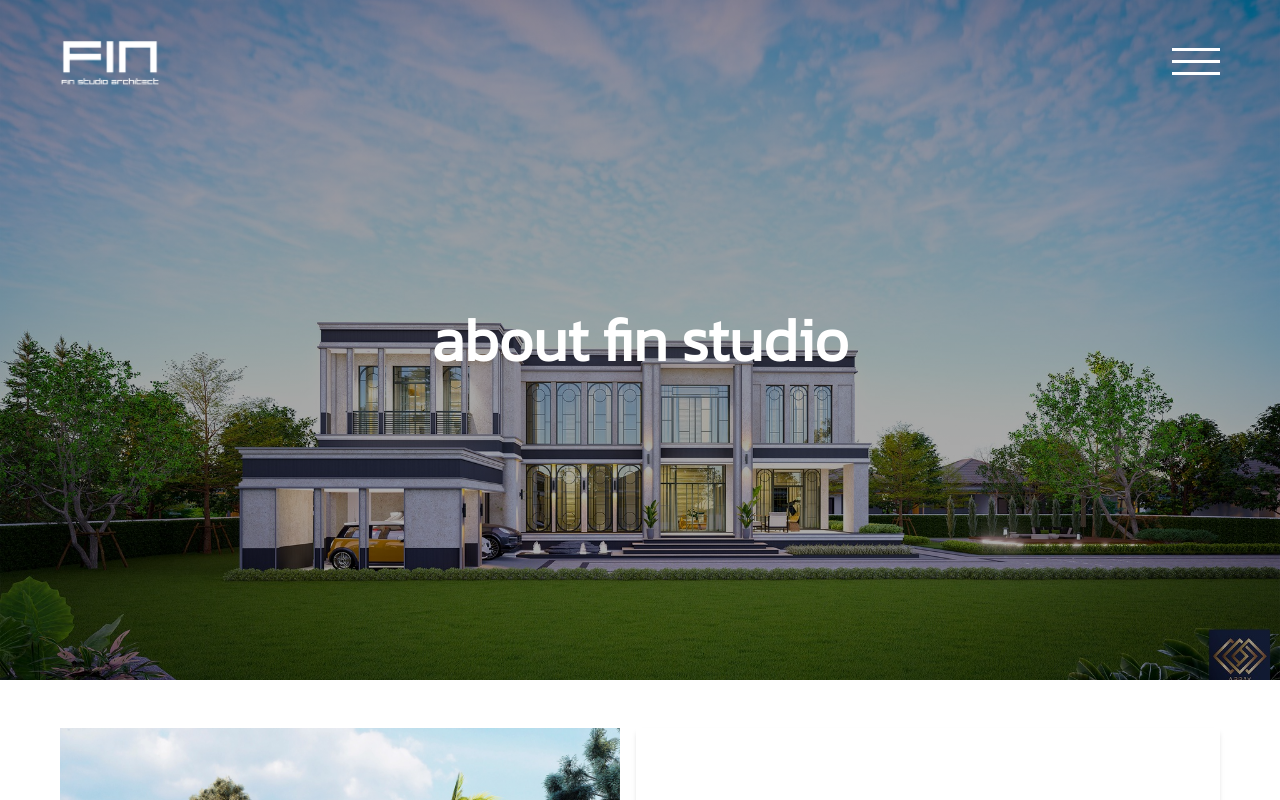
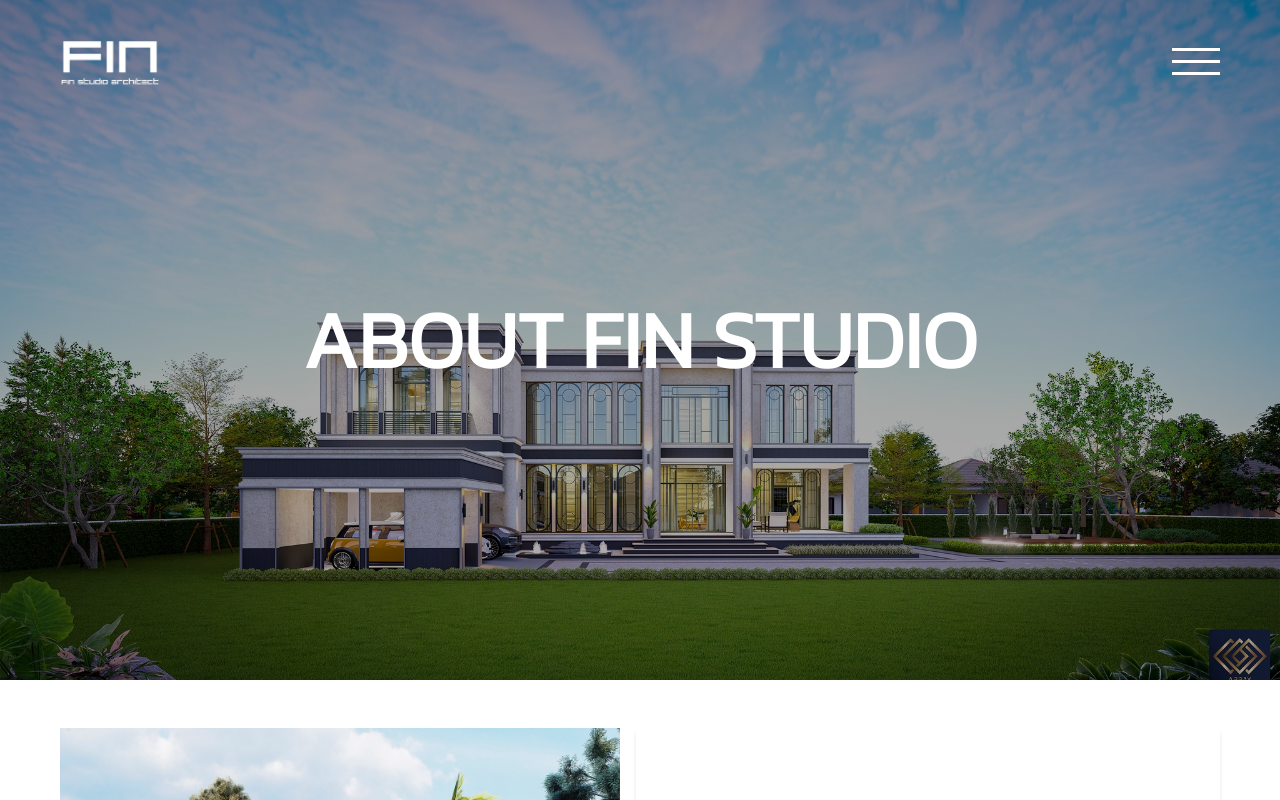
Before and after one commit to thanatP-Bz/fin-studio, a Next.js app: page /about in a window 1280 px wide. Shown: the top 800 px of the page. Built offline with nearby package versions, Linux system fonts and the light colour scheme.

Commit message:
aboutpage

```diff
--- a/src/app/about/page.jsx
+++ b/src/app/about/page.jsx
@@ -6,7 +6,7 @@ const About = () => {
   return (
     <div className=" h-screen w-screen">
       <div className="about-img mb-[3%] flex h-[85vh] w-full items-center justify-center overflow-hidden bg-gray-300 bg-cover">
-        <h1 className="text-center text-6xl font-bold text-white">
+        <h1 className="text-center text-[5rem] font-bold uppercase text-white">
           about fin studio
         </h1>
       </div>
```
